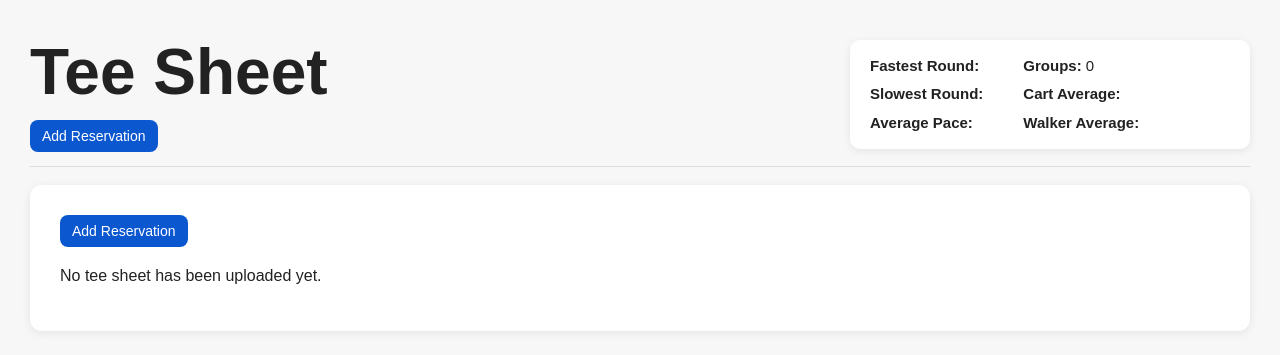
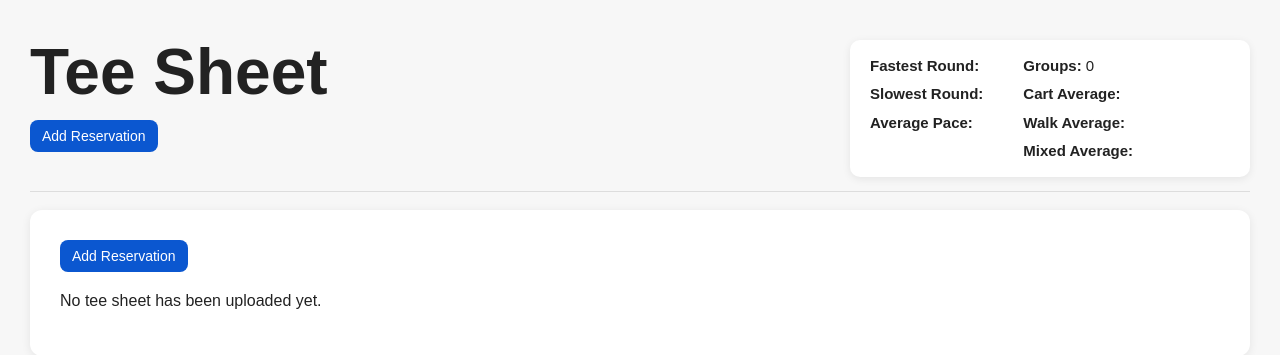
Before and after one commit to nicholasdemarcoo-ui/pacecontrol, a Flask app: page /tee-sheet in a window 1280 px wide. Shown: the top 355 px of the page. Run offline with Flask 3, Linux system fonts and the light colour scheme.

Commit message:
Update tee_sheet.html

```diff
--- a/templates/tee_sheet.html
+++ b/templates/tee_sheet.html
@@ -218,7 +218,8 @@
                     <div class="summary-col">
                         <div><strong>Groups:</strong> {{ summary.groups }}</div>
                         <div><strong>Cart Average:</strong> {{ summary.cart_avg }}</div>
-                        <div><strong>Walker Average:</strong> {{ summary.walker_avg }}</div>
+                        <div><strong>Walk Average:</strong> {{ summary.walker_avg }}</div>
+                        <div><strong>Mixed Average:</strong> {{ summary.mixed_avg }}</div>
                     </div>
                 </div>
             </div>
```
